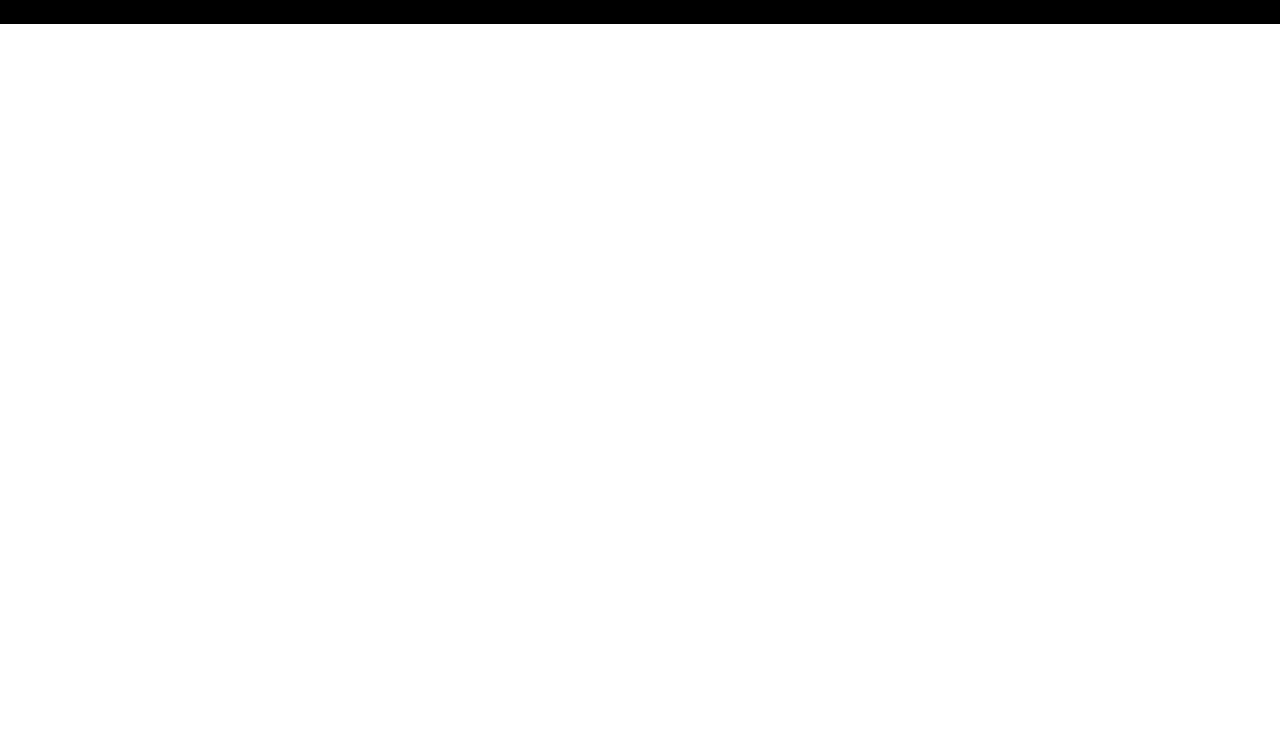
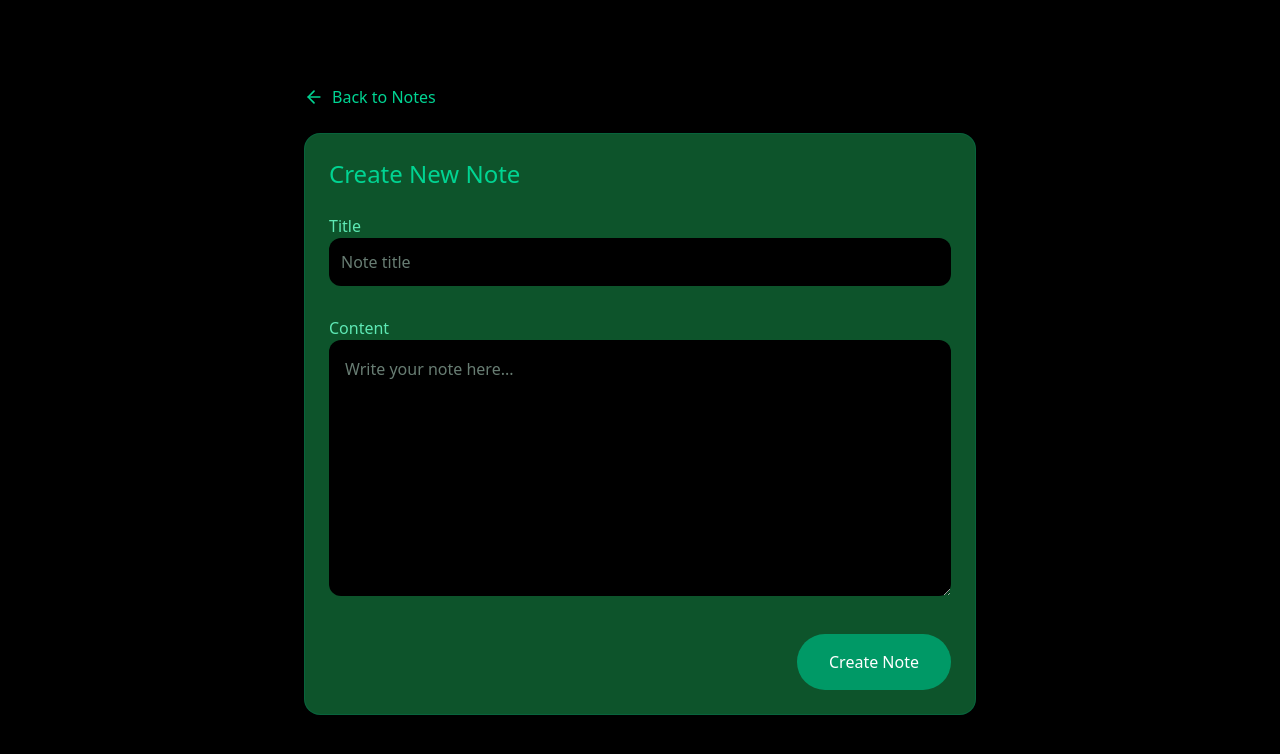
Before and after one commit to Deepakkumarnayak980/Mern-Stack-Projects, a React app in the folder THINKBOARD/frontend/: page /create in a window 1280 px wide. Shown: the top 754 px of the page. Built offline with nearby package versions, Linux system fonts and the light colour scheme; the HTML template or start-up script is replaced by a standard one.

Commit message:
create note cade and create new notes

```diff
--- a/THINKBOARD/frontend/src/App.jsx
+++ b/THINKBOARD/frontend/src/App.jsx
@@ -6,7 +6,7 @@
 
 const App = () => {
   return (
-    <div data-theme="forest" className="bg-black">
+    <div data-theme="forest" >
 
       <Routes>
         <Route path="/" element={<HomePage />} />
--- a/THINKBOARD/frontend/src/components/Notecard.jsx
+++ b/THINKBOARD/frontend/src/components/Notecard.jsx
@@ -1,26 +1,61 @@
-import { PenSquareIcon, Trash2Icon } from 'lucide-react'
-import React from 'react'
-import { Link } from 'react-router'
+import { PenSquareIcon, Trash2Icon } from "lucide-react";
+import React from "react";
+import { Link } from "react-router-dom";
 
-const Notecard = ({note}) => {
+const Notecard = ({ note, onDelete }) => {
   return (
-    <Link to={`/note/${note._id}`}
-    className='card bg-base-100 hover:shadow-lg transition-all duration-200 border-t-4 border-solid border-[#00ff9d]'>
-      <div className='card-body'>
-        <h3 className='card-title text-base-content'>{note.tital}</h3>
-        <p className='text-base-content/70 line-clamp-3'>{note.content}</p>
-        <div className='card-action justify-between items-center mt-4'>
-            <span className='text-sm text-base-contain/60 '>{note.createdAt}</span>
-            <div className='flex items-center gap-1'>
-                <PenSquareIcon className='size-4' />
-                <button className='btn btn-ghost btn-xs text-error'>
-                    <Trash2Icon className='size-4' />
-                </button>
-            </div>
+    <Link
+      to={`/note/${note._id}`}
+      className="
+        card
+        bg-green-900
+        border-b
+        border-white
+        rounded-xl
+        hover:bg-green-800
+        hover:shadow-lg
+        transition-all
+        duration-200
+      "
+    >
+      {/* ✅ Inner spacing added */}
+      <div className="card-body p-5">
+        {/* Title */}
+        <h3 className="card-title text-emerald-300 font-bold mb-1">
+          {note.title}
+        </h3>
+
+        {/* Content */}
+        <p className="text-emerald-100/80 line-clamp-3 mb-4">
+          {note.content}
+        </p>
+
+        {/* ✅ Same line: date + icons */}
+        <div className="flex justify-between items-center flex-nowrap">
+          {/* Date */}
+          <span className="text-sm text-emerald-200/60">
+            {new Date(note.createdAt).toLocaleDateString()}
+          </span>
+
+          {/* Icons */}
+          <div className="flex items-center gap-3">
+            <PenSquareIcon className="size-4 text-emerald-300 hover:text-emerald-200 cursor-pointer" />
+
+            <button
+              className="btn btn-ghost btn-xs text-red-400 hover:text-red-300"
+              onClick={(e) => {
+                e.preventDefault();
+                e.stopPropagation();
+                onDelete?.(note._id);
+              }}
+            >
+              <Trash2Icon className="size-4" />
+            </button>
+          </div>
         </div>
       </div>
     </Link>
-  )
-}
+  );
+};
 
-export default Notecard
+export default Notecard;
--- a/THINKBOARD/frontend/src/pages/CreatePage.jsx
+++ b/THINKBOARD/frontend/src/pages/CreatePage.jsx
@@ -1,9 +1,152 @@
-import React from 'react'
+import axios from "axios";
+import { ArrowLeftIcon } from "lucide-react";
+import React, { useState } from "react";
+import { Link, useNavigate } from "react-router-dom";
+import toast from "react-hot-toast";
 
 function CreatePage() {
+  const [title, setTitle] = useState("");
+  const [content, setContent] = useState("");
+  const [loading, setLoading] = useState(false);
+
+  const navigate = useNavigate();
+
+  async function handleFormSubmit(e) {
+    e.preventDefault();
+
+    // if (!title.trim() || !content.trim()) {
+    //   toast.error("All fields are required");
+    //   return;
+    // }
+
+    setLoading(true);
+    try {
+      await axios.post("http://localhost:5001/api/notes", {
+        title,
+        content,
+      });
+
+      toast.success("Note created successfully!");
+      navigate("/");
+    }  catch (error) {
+      console.error("Error creating note", error);
+
+      if (error.response?.status === 429) {
+        toast.error("Slow down! You're creating notes too fast", {
+          duration: 4000,
+          icon: "💀",
+        });
+      } else {
+        toast.error("Failed to create note");
+      }
+    }
+      finally {
+      setLoading(false);
+    }
+  }
+
   return (
-    <div>CreatePage</div>
-  )
+    <div className="min-h-screen bg-black flex items-center justify-center px-4">
+      <div className="w-full max-w-2xl">
+
+        {/* Back button */}
+        <Link
+          to="/"
+          className="btn btn-ghost text-emerald-400 mb-6 flex items-center gap-2"
+        >
+          <ArrowLeftIcon className="size-5" />
+          <span>Back to Notes</span>
+        </Link>
+
+        {/* Card */}
+        <div className="card bg-green-900 border border-emerald-700/40 rounded-2xl shadow-lg">
+          <div className="card-body p-6">
+            <h2 className="card-title text-2xl text-emerald-400 mb-6">
+              Create New Note
+            </h2>
+
+            <form onSubmit={handleFormSubmit} className="space-y-6">
+
+              {/* Title */}
+              <div className="form-control">
+                <label className="label">
+                  <span className="label-text text-emerald-300">
+                    Title
+                  </span>
+                </label>
+                <textarea
+                  placeholder="Note title"
+                  className="
+                    textarea
+                    textarea-bordered
+                    rounded-xl
+                    bg-black
+                    text-emerald-100
+                    border-emerald-700
+                    focus:border-emerald-400
+                    h-12
+                    w-full
+                    p-3
+                    resize-none
+                  "
+                  value={title}
+                  onChange={(e) => setTitle(e.target.value)}
+                />
+              </div>
+
+              {/* Content */}
+              <div className="form-control">
+                <label className="label">
+                  <span className="label-text text-emerald-300">
+                    Content
+                  </span>
+                </label>
+                <textarea
+                  placeholder="Write your note here..."
+                  className="
+                    textarea
+                    textarea-bordered
+                    rounded-xl
+                    bg-black
+                    text-emerald-100
+                    border-emerald-700
+                    focus:border-emerald-400
+                    h-64
+                    w-full
+                    p-4
+                    resize-y
+                    leading-relaxed
+                  "
+                  value={content}
+                  onChange={(e) => setContent(e.target.value)}
+                />
+              </div>
+
+              {/* Submit */}
+              <div className="flex justify-end pt-2">
+                <button
+                  type="submit"
+                  className="
+                    btn
+                    bg-emerald-600
+                    hover:bg-emerald-500
+                    text-white
+                    rounded-full
+                    px-8
+                    py-4
+                  "
+                  disabled={loading}
+                >
+                  {loading ? "Creating..." : "Create Note"}
+                </button>
+              </div>
+
+            </form>
+          </div>
+        </div>
+      </div>
+    </div>
+  );
 }
 
-export default CreatePage
+export default CreatePage;
--- a/THINKBOARD/frontend/src/pages/HomePage.jsx
+++ b/THINKBOARD/frontend/src/pages/HomePage.jsx
@@ -17,7 +17,6 @@
         setRateLimited(false);
       } catch (error) {
         console.error("Error fetching notes:", error);
-
         if (error.response?.status === 429) {
           setRateLimited(true);
         }
@@ -30,26 +29,36 @@
   }, []);
 
   return (
-    <div className="min-h-screen">
+    <div className="min-h-screen bg-black text-emerald-100">
       <Navbar />
 
+      <div className="max-w-7xl mx-auto p-4 mt-6">
+        {/* Loading */}
+        {loading && (
+          <div className="text-center text-emerald-400 font-semibold py-10">
+            Loading notes...
+          </div>
+        )}
 
+        {/* Rate limited */}
+        {!loading && isRateLimited && <RateLimitedUI />}
 
-      {isRateLimited && <RateLimitedUI />}
-
-      <div className="max-w-7xl mx-auto p-4 mt-6">
-        {loading && <div className="text-center tex-primary py-10">Loading notes....</div>}
-
-        {notes.length >0 && !isRateLimited &&   (
-          <div className="grid  grid-cols-1 md:grid-cols-2 lg:grid-cols-3 gap-6">
+        {/* Notes grid */}
+        {!loading && !isRateLimited && notes.length > 0 && (
+          <div className="grid grid-cols-1 md:grid-cols-2 lg:grid-cols-3 gap-6">
             {notes.map((note) => (
               <Notecard key={note._id} note={note} />
             ))}
           </div>
         )}
+
+        {/* Empty state */}
+        {!loading && !isRateLimited && notes.length === 0 && (
+          <div className="text-center text-red-400 font-medium py-10">
+            No notes found. Create your first note ✨
+          </div>
+        )}
       </div>
-
-
     </div>
   );
 };
```
